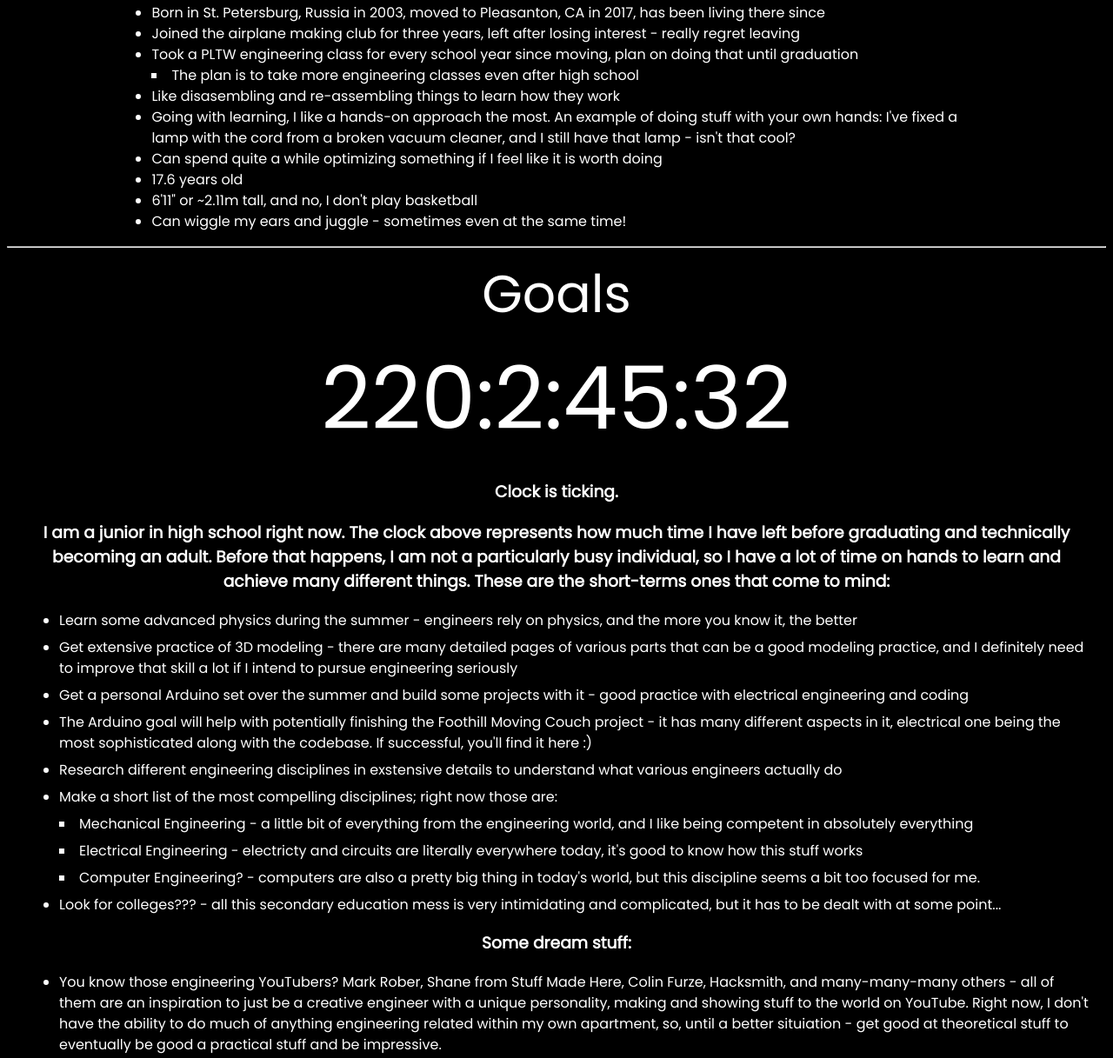
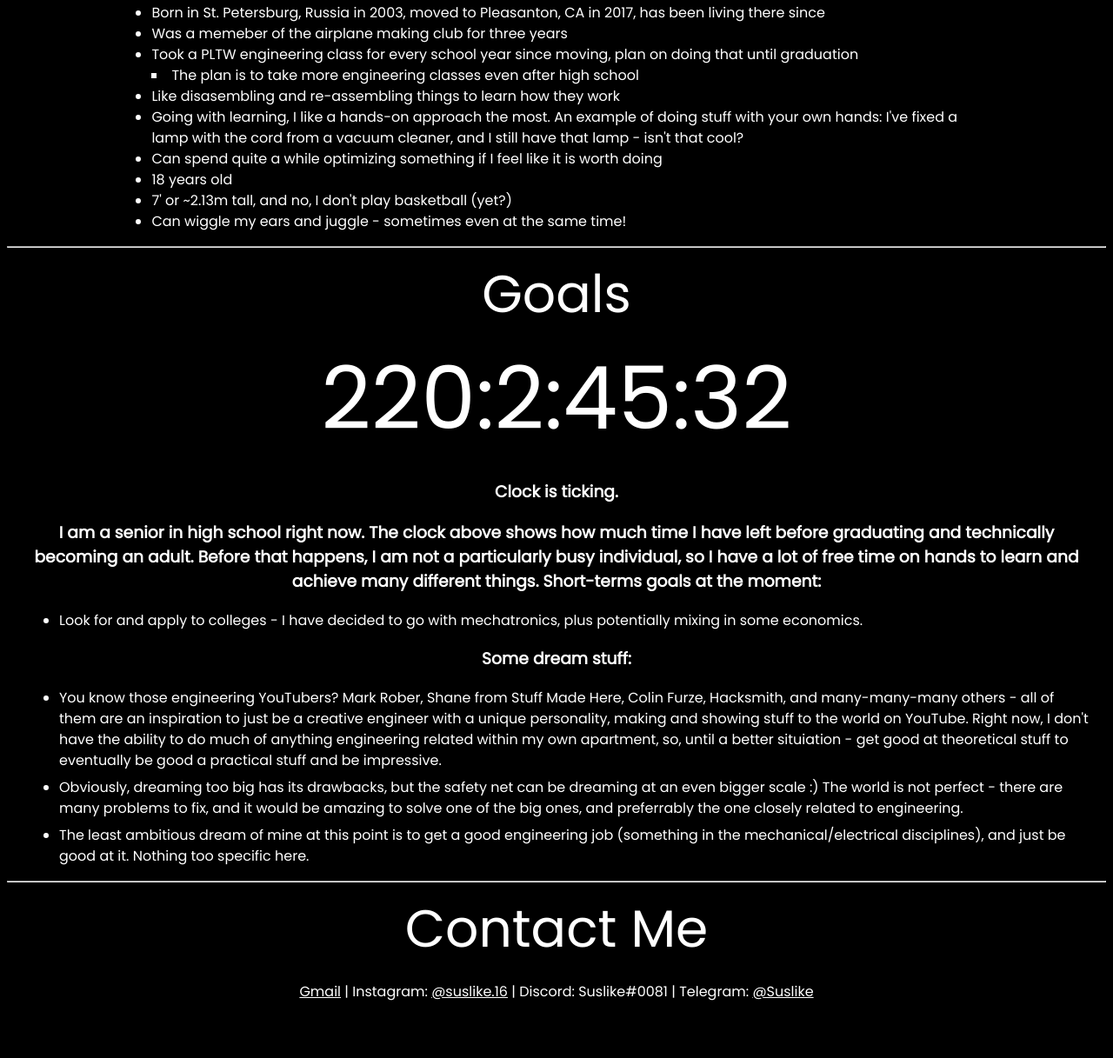
Before and after one commit to Susllike/Susllike.github.io, a plain HTML site: page index.html in a window 1280 px wide. Shown: the part 5599-6816 px from the top of the page at 87% size. Drawn offline with Linux system fonts and the light colour scheme.

Commit message:
October 23, 2021 update; some little info tweaks

```diff
--- a/index.html
+++ b/index.html
@@ -88,11 +88,11 @@
 			</div>
 			<div class="grid-item">
 				<h3>Project #11</h3>
-				<p>If it's not here, it will be eventually...</p>
+				<p>&lt;Imagine something good here&gt;</p>
 			</div>
 			<div class="grid-item">
 				<h3>Project #12	</h3>
-				<p>Should something be here? Maybe later...</p>
+				<p>&lt;Imagine something good here&gt;</p>
 			</div>
 		</div>
 	</section>
@@ -110,14 +110,14 @@
 			<p>I assume you have already seen all of my work before going here, right? If not, then I guess you just want to know me in general. The technical stuff is left for the resume, below is everything else:</p>
 			<ul>
 				<li>Born in St. Petersburg, Russia in 2003, moved to Pleasanton, CA in 2017, has been living there since</li>
-				<li>Joined the airplane making club for three years, left after losing interest - really regret leaving</li>
+				<li>Was a memeber of the airplane making club for three years</li>
 				<li>Took a PLTW engineering class for every school year since moving, plan on doing that until graduation</li>
 				<li style="list-style: square inside;">The plan is to take more engineering classes even after high school</li>
 				<li>Like disasembling and re-assembling things to learn how they work</li>
-				<li>Going with learning, I like a hands-on approach the most. An example of doing stuff with your own hands: I've fixed a lamp with the cord from a broken vacuum cleaner, and I still have that lamp - isn't that cool?</li>
+				<li>Going with learning, I like a hands-on approach the most. An example of doing stuff with your own hands: I've fixed a lamp with the cord from a vacuum cleaner, and I still have that lamp - isn't that cool?</li>
 				<li>Can spend quite a while optimizing something if I feel like it is worth doing</li>
-				<li>17.6 years old</li>
-				<li>6'11" or ~2.11m tall, and no, I don't play basketball</li>
+				<li>18 years old</li>
+				<li>7' or ~2.13m tall, and no, I don't play basketball (yet?)</li>
 				<li>Can wiggle my ears and juggle - sometimes even at the same time!</li>
 			</ul>
 		</div>
@@ -128,24 +128,15 @@
 		<h2>Goals</h2>
 		<p id="clock"></p>
 		<h3>Clock is ticking.</h3>
-		<h3>I am a junior in high school right now. The clock above represents how much time I have left before graduating and technically becoming an adult. Before that happens, I am not a particularly busy individual, so I have a lot of time on hands to learn and achieve many different things. These are the short-terms ones that come to mind:</h3>
+		<h3>I am a senior in high school right now. The clock above shows how much time I have left before graduating and technically becoming an adult. Before that happens, I am not a particularly busy individual, so I have a lot of free time on hands to learn and achieve many different things. Short-terms goals at the moment:</h3>
 		<ul>
-			<li>Learn some advanced physics during the summer - engineers rely on physics, and the more you know it, the better</li>
-			<li>Get extensive practice of 3D modeling - there are many detailed pages of various parts that can be a good modeling practice, and I definitely need to improve that skill a lot if I intend to pursue engineering seriously</li>
-			<li>Get a personal Arduino set over the summer and build some projects with it - good practice with electrical engineering and coding</li>
-			<li>The Arduino goal will help with potentially finishing the Foothill Moving Couch project - it has many different aspects in it, electrical one being the most sophisticated along with the codebase. If successful, you'll find it here :)</li>
-			<li>Research different engineering disciplines in exstensive details to understand what various engineers actually do</li>
-			<li>Make a short list of the most compelling disciplines; right now those are:</li>
-			<li style="list-style: square inside;">Mechanical Engineering - a little bit of everything from the engineering world, and I like being competent in absolutely everything</li>
-			<li style="list-style: square inside;">Electrical Engineering - electricty and circuits are literally everywhere today, it's good to know how this stuff works</li>
-			<li style="list-style: square inside;">Computer Engineering? - computers are also a pretty big thing in today's world, but this discipline seems a bit too focused for me.</li>
-			<li>Look for colleges??? - all this secondary education mess is very intimidating and complicated, but it has to be dealt with at some point...</li>
+			<li>Look for and apply to colleges - I have decided to go with mechatronics, plus potentially mixing in some economics.</li>
 		</ul>
 		<h3>Some dream stuff:</h3>
 		<ul>
 			<li>You know those engineering YouTubers? Mark Rober, Shane from Stuff Made Here, Colin Furze, Hacksmith, and many-many-many others - all of them are an inspiration to just be a creative engineer with a unique personality, making and showing stuff to the world on YouTube. Right now, I don't have the ability to do much of anything engineering related within my own apartment, so, until a better situiation - get good at theoretical stuff to eventually be good a practical stuff and be impressive.</li>
 			<li>Obviously, dreaming too big has its drawbacks, but the safety net can be dreaming at an even bigger scale :) The world is not perfect - there are many problems to fix, and it would be amazing to solve one of the big ones, and preferrably the one closely related to engineering.</li>
-			<li>The least ambitious dream of mine at this point is to get a good engineering job (something in the mechanical/electrical disciplines), and just be good at it. Nothing too specific here - I will have to reserver a full day or two just thinking about future and other things to start figuring something out properly.</li>
+			<li>The least ambitious dream of mine at this point is to get a good engineering job (something in the mechanical/electrical disciplines), and just be good at it. Nothing too specific here.</li>
 		</ul>
 	</section>
 	<hr>
@@ -158,6 +149,7 @@
 
 	<footer>
 		<p>Yup, this is made by me, Stepan Nazarov. 2021.</p>
+		<p>Last update: October 23, 2021</p>
 	</footer>
 </body>
 </html>
```
Also changed, not shown: 1 other file.
